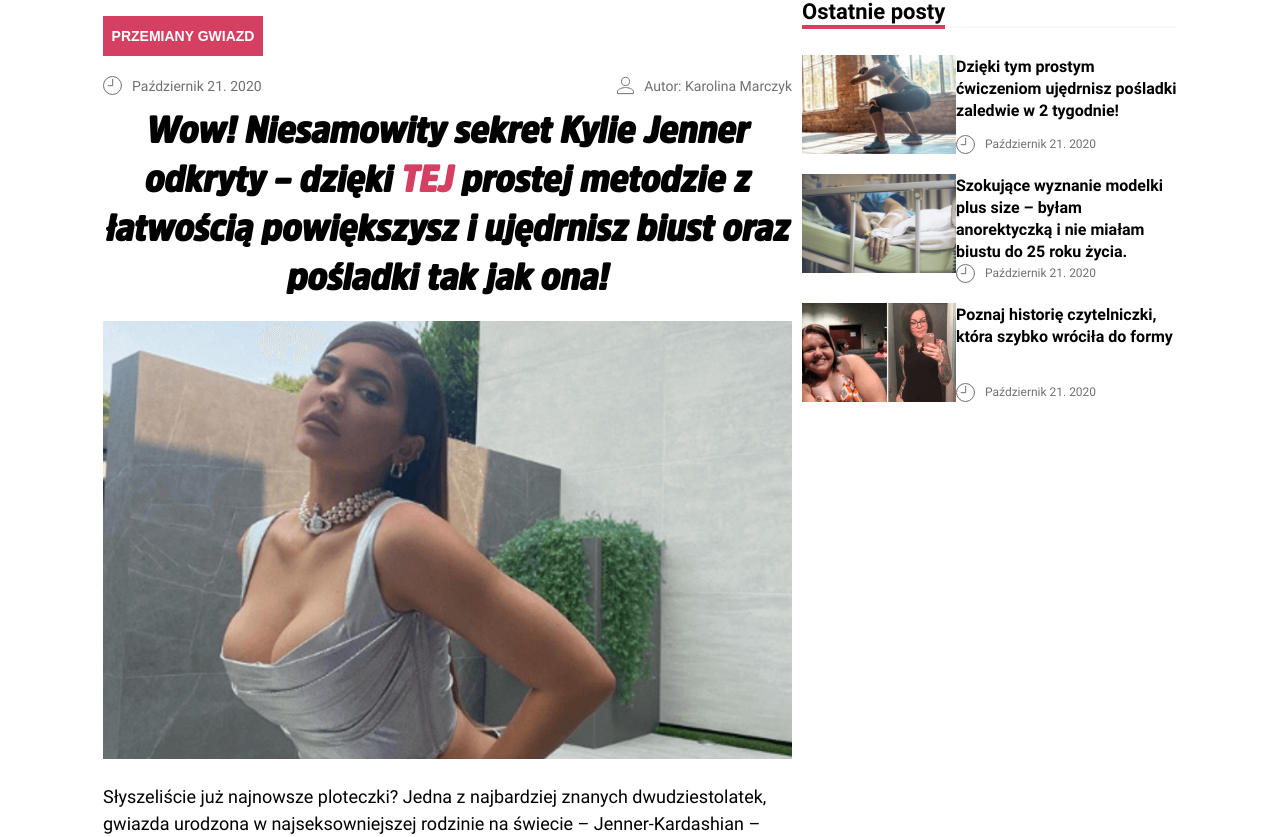
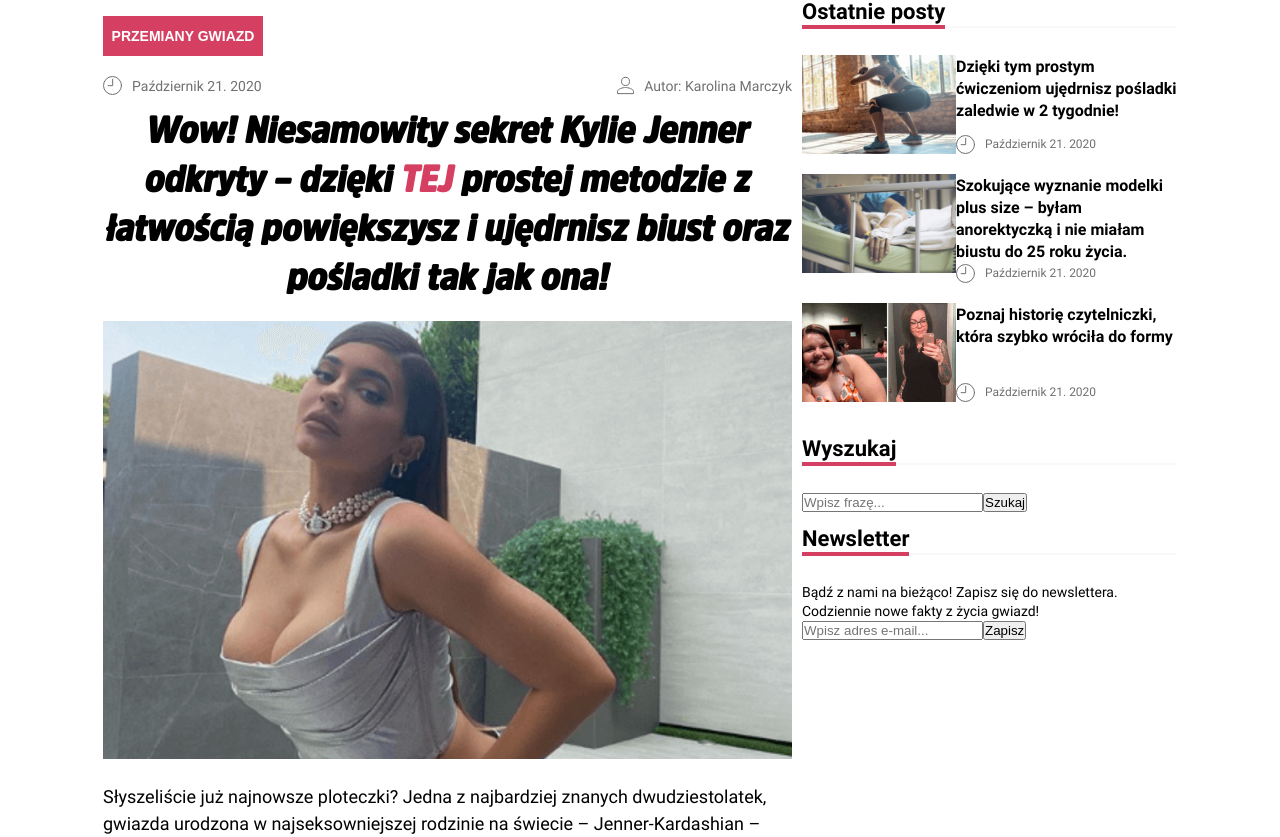
Before and after one commit to YauhenTretsyak/confilogi_pr, a React (Create React App) app: page / in a window 1280 px wide. Shown: the part 373-1210 px from the top of the page. Built offline with nearby package versions, Linux system fonts and the light colour scheme.

Commit message:
modified blogSearchItem component

```diff
--- a/src/components/BlogPosts/BlogPosts.js
+++ b/src/components/BlogPosts/BlogPosts.js
@@ -1,6 +1,8 @@
 import React from 'react';
 import BlogHeader from '../blocks/BlogHeader/BlogHeader.js';
 import BlogPostItem from '../blocks/BlogPostItem/BlogPostItem.js';
+import BlogSearchItem from '../blocks/BlogSearchItem/BlogSearchItem.js';
+
 import imgTestLink from '../../assets/photo/aside-dzieki-tym.png';
 import imgTestLink2 from '../../assets/photo/aside-szokujace-wyznanie.png';
 import imgTestLink3 from '../../assets/photo/aside-poznaj-historie.png';
@@ -11,7 +13,7 @@
   const testContent = 'Dzięki tym prostym ćwiczeniom ujędrnisz pośladki zaledwie w 2 tygodnie!';
   const testContent2 = 'Szokujące wyznanie modelki plus size – byłam anorektyczką i nie miałam biustu do 25 roku życia.';
   const testContent3 = 'Poznaj historię czytelniczki, która szybko wróciła do formy';
-
+  const testContentSearch = 'Bądź z nami na bieżąco! Zapisz się do newslettera. Codziennie nowe fakty z życia gwiazd!'
 
   return (
     <section className='blog_posts'>
@@ -22,6 +24,18 @@
       <BlogPostItem imgUrl={ imgTestLink2 } content={ testContent2 } />
       <BlogPostItem imgUrl={ imgTestLink3 } content={ testContent3 } />
 
+      <BlogSearchItem
+        title={'Wyszukaj'}
+        placeHolderTitle={'Wpisz frazę...'}
+        btnTitle={'Szukaj'}
+      />
+      <BlogSearchItem
+        title={'Newsletter'}
+        placeHolderTitle={'Wpisz adres e-mail...'}
+        btnTitle={'Zapisz'}
+        content={ testContentSearch }
+      />
+
     </section>
   )
 };
--- a/src/components/blocks/BlogSearchItem/BlogSearchItem.js
+++ b/src/components/blocks/BlogSearchItem/BlogSearchItem.js
@@ -0,0 +1,32 @@
+import React from 'react';
+import BlogHeader from '../BlogHeader/BlogHeader.js';
+
+const BlogSearchItem = ({ title, btnTitle, content, placeHolderTitle }) => {
+
+  const DescriptionContent = () => {
+    return(
+      <p className='blog_search_item__content'>{ content }</p>
+    );
+  };
+
+  const description = content ? <DescriptionContent /> : null;
+
+  return(
+    <>
+      <BlogHeader title={ title } />
+      { description }
+
+      <form className='blog_search_item__form' >
+        <input
+          className='blog_search_item__form_input'
+          placeholder={ placeHolderTitle }
+        />
+        <button className='blog_search_item__form_btn' name="submit" type="submit">
+          { btnTitle }
+        </button>
+      </form>
+    </>
+  )
+};
+
+export default BlogSearchItem;
--- a/src/index.scss
+++ b/src/index.scss
@@ -12,4 +12,5 @@
 @import './components/blocks/BlogHeader/_BlogHeader.scss';
 @import './components/BlogPosts/_BlogPosts.scss';
 @import './components/blocks/BlogPostItem/_BlogPostItem.scss';
+@import './components/blocks/BlogHeader/_BlogHeader.scss';
 @import './components/Footer/_Footer.scss';
```
Also changed, not shown: 1 other file (tests, documents, lock files or other folders).
